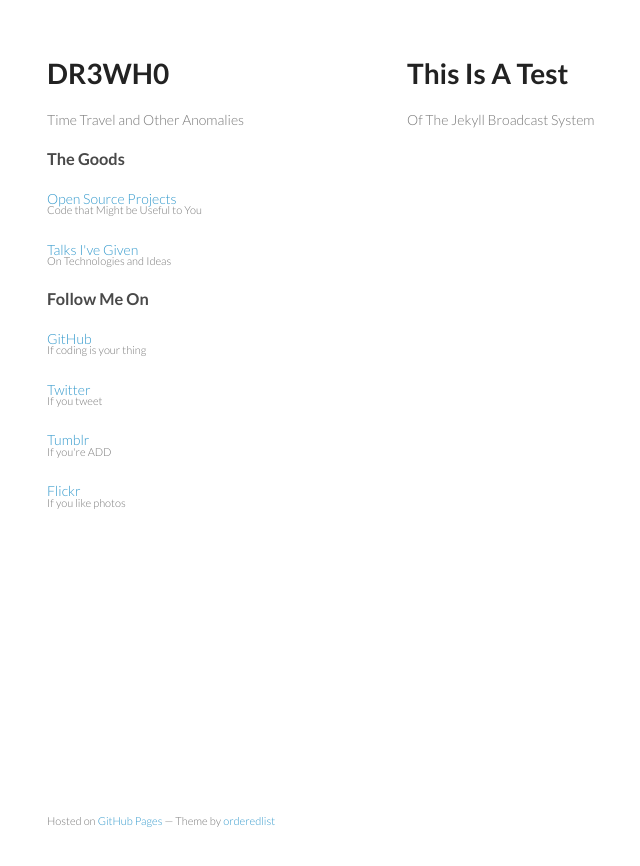
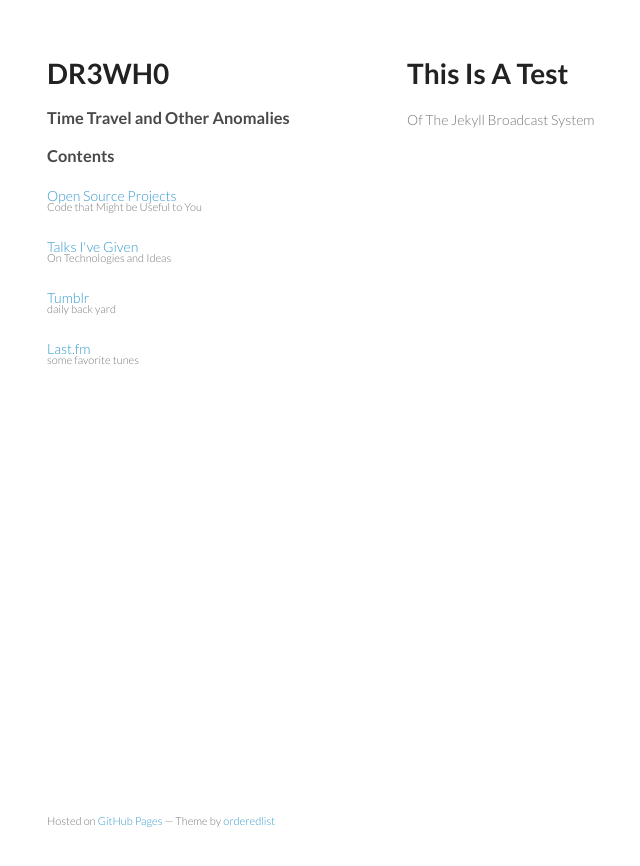
Before and after one commit to drewhop/drewhop.github.io, a Jekyll site: the page built from index.html, in a window 1280 px wide. Shown: the top 866 px of the page, without its empty margins (163-803 px from the left). Built offline with Jekyll 4.4.1, drawn with Linux system fonts in a browser that asks for light colours.

Commit message:
Updated _layouts/default.html

```diff
--- a/_layouts/default.html
+++ b/_layouts/default.html
@@ -3,7 +3,7 @@
 <html>
 <head>
   <meta http-equiv="Content-type" content="text/html; charset=utf-8" />
-  <title> {% if page.title %} {{ page.title }} | {% endif %} DR3WH0 </title>
+  <title> DR3WH0 {% if page.title %} | {{ page.title }} {% endif %} </title>
   <link rel="stylesheet" href="/stylesheets/styles.css" type="text/css" media="screen" charset="utf-8"/>
   <meta name="viewport" content="width=device-width, initial-scale=1.0" />
 </head>
@@ -11,9 +11,9 @@
     <div class="wrapper">
       <header>
         <h1>DR3WH0</h1>
-        <p>Time Travel and Other Anomalies</p>
+        <h3>Time Travel and Other Anomalies</h3>
 
-        <h3>The Goods</h3>
+        <h3>Contents</h3>
         <p class="view"><a href="/projects.html">Open Source Projects<small>Code that Might be Useful to You</small></a></p>
         <p class="view"><a href="/speaking.html">Talks I've Given<small>On Technologies and Ideas</small></a></p>
 
@@ -38,11 +38,8 @@
           </ul>
         {% endif %}-->
 
-        <h3>Follow Me On</h3>
-        <p class="view"><a href="https://github.com/atmos" target="tab">GitHub<small>If coding is your thing</small></a></li>
-        <p class="view"><a href="https://twitter.com/atmos" target="tab">Twitter<small>If you tweet</small></a></li>
-        <p class="view"><a href="http://tumblr.atmos.org" target="tab">Tumblr<small>If you're ADD</small></a></li>
-        <p class="view"><a href="http://flickr.com/photos/atmos" target="tab">Flickr<small>If you like photos</small></a></li>
+        <p class="view"><a href="http://dr3wh0.tumblr.com/" target="tab">Tumblr<small>daily back yard</small></a>
+        <p class="view"><a href="http://www.last.fm/user/DR3WH0" target="tab">Last.fm<small>some favorite tunes</small></a>
 
       </header>
       <section id="main">
```
